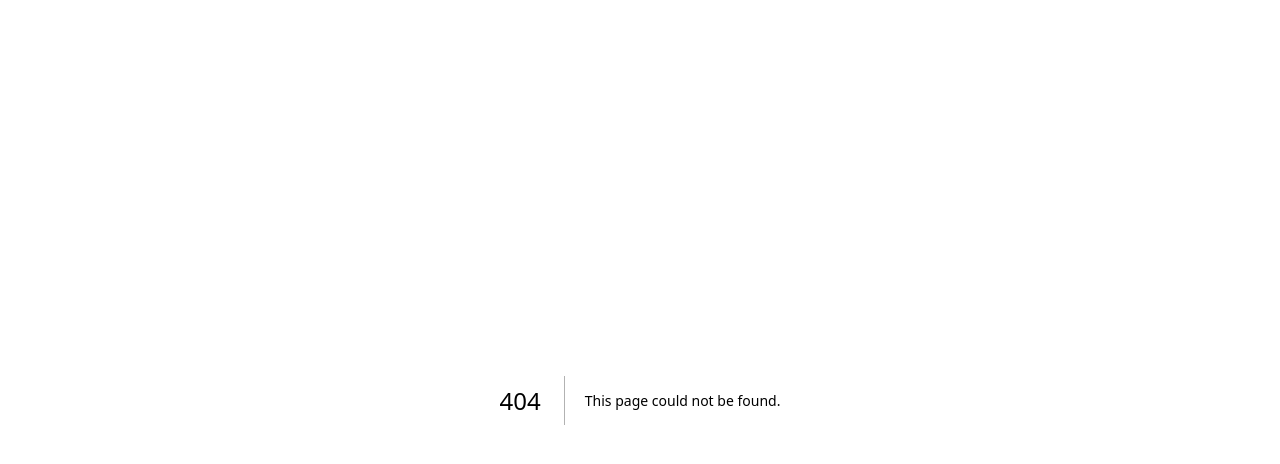
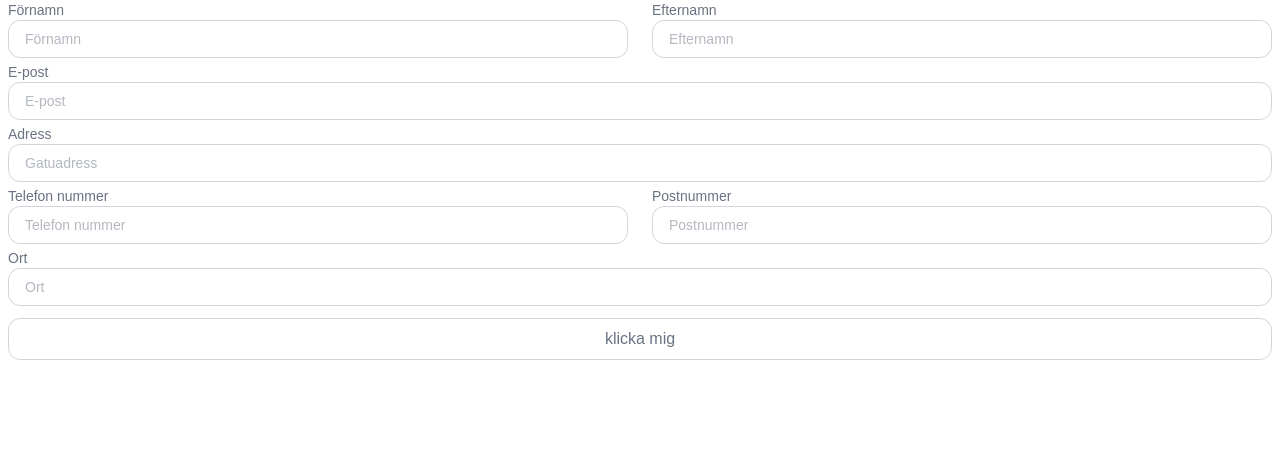
Before and after one commit to SabomsCleaning/CleaningFrontend, a Next.js app: page /test in a window 1280 px wide. Before the commit this address had no page. Shown: the top 464 px of the page. Built offline with nearby package versions, Linux system fonts and the light colour scheme.

Commit message:
first commit

```diff
--- /dev/null
+++ b/src/app/test/page.tsx
@@ -0,0 +1,9 @@
+import RegisterServiceType from "@/components/forms/serviceTypeRegister"
+
+export default function test () {
+    return(
+        <div>
+            <RegisterServiceType/>
+        </div>
+    )
+}
--- /dev/null
+++ b/src/components/forms/serviceTypeRegister.tsx
@@ -0,0 +1,106 @@
+export default function RegisterServiceType() {
+  const inputStyle =
+    "w-full px-4 py-2 border border-gray-300 rounded-xl focus:outline-none focus:ring-2 focus:ring-purple-500 focus:border-transparent transition";
+
+  const labelStyle = "block mb-1 text-sm font-medium text-gray-500 pl-2 pr-2";
+  async function addService(formdata: FormData) {
+    "use server";
+    const data = {
+      firstName: formdata.get("firstName") as string,
+      lastName: formdata.get("lastName") as string,
+      phone: formdata.get("phone") as string,
+      streetAddress: formdata.get("streetAddress") as string,
+      postalAddress: formdata.get("postalAddress") as string,
+      city: formdata.get("city") as string,
+    };
+
+    console.log(data);
+  }
+  return (
+    <div>
+      <form action={addService} className="flex flex-col" autoComplete="off">
+        <div className="grid grid-cols-2 gap-2">
+          <label htmlFor="firstName" className={labelStyle}>
+            Förnamn
+            <input
+              type="text"
+              name="firstName"
+              id="firstName"
+              placeholder="Förnamn"
+              className={inputStyle}
+            />
+          </label>
+          <label htmlFor="lastName" className={labelStyle}>
+            Efternamn
+            <input
+              type="text"
+              name="lastName"
+              id="lastName"
+              placeholder="Efternamn"
+              className={inputStyle}
+            />
+          </label>
+        </div>
+        <label htmlFor="email" className={labelStyle}>
+          E-post
+          <input
+            type="email"
+            name="email"
+            id="email"
+            placeholder="E-post"
+            className={inputStyle}
+          />
+        </label>
+        <label htmlFor="streetAddress" className={labelStyle}>
+          Adress
+          <input
+            type="text"
+            name="streetAddress"
+            id="streetAddress"
+            placeholder="Gatuadress"
+            className={inputStyle}
+          />
+        </label>
+        <div className="grid grid-cols-2 gap-2">
+          <label htmlFor="phone" className={labelStyle}>
+            Telefon nummer
+            <input
+              type="tel"
+              name="phone"
+              id="phone"
+              placeholder="Telefon nummer"
+              className={inputStyle}
+            />
+          </label>
+          <label htmlFor="postalAddress" className={labelStyle}>
+            Postnummer
+            <input
+              type="text"
+              name="postalAddress"
+              id="postalAddress"
+              placeholder="Postnummer"
+              className={inputStyle}
+            />
+          </label>
+        </div>
+        <label htmlFor="city" className={labelStyle}>
+          Ort
+          <input
+            type="text"
+            name="city"
+            id="city"
+            placeholder="Ort"
+            className={inputStyle}
+          />
+        </label>
+
+        <button
+          className="border-1 border-gray-300 rounded-xl p-2 m-2 text-gray-500 hover:bg-purple-300 hover:border-purple-600 hover:border-2"
+          type="submit"
+        >
+          klicka mig
+        </button>
+      </form>
+    </div>
+  );
+}
```
